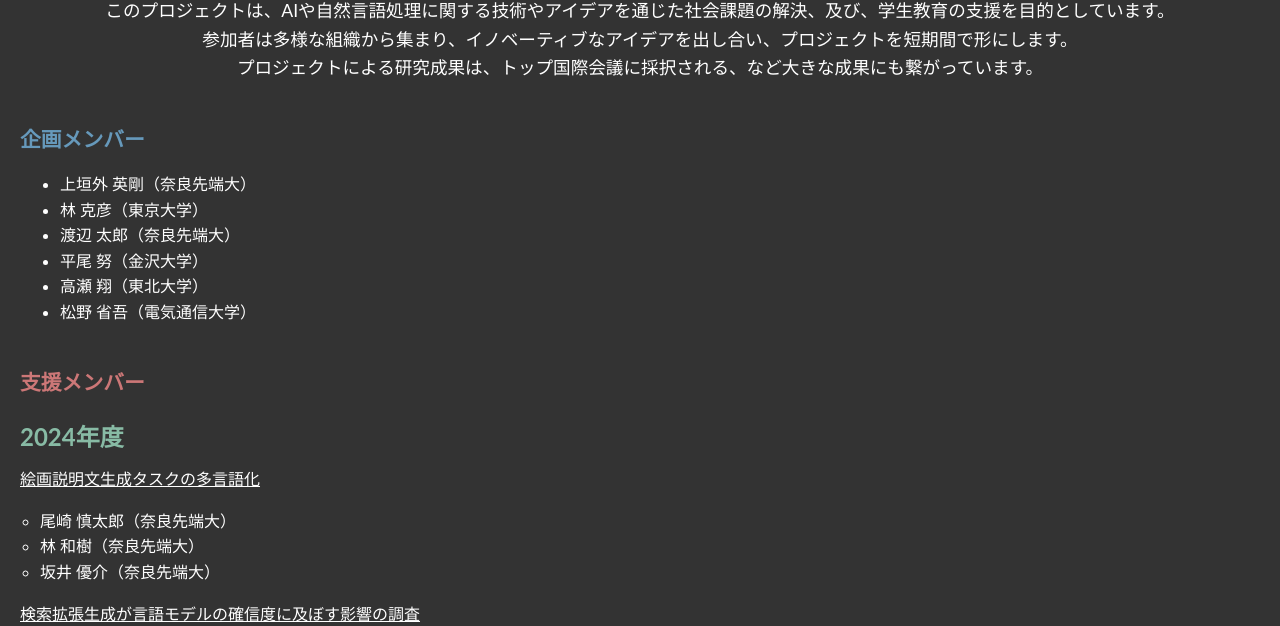
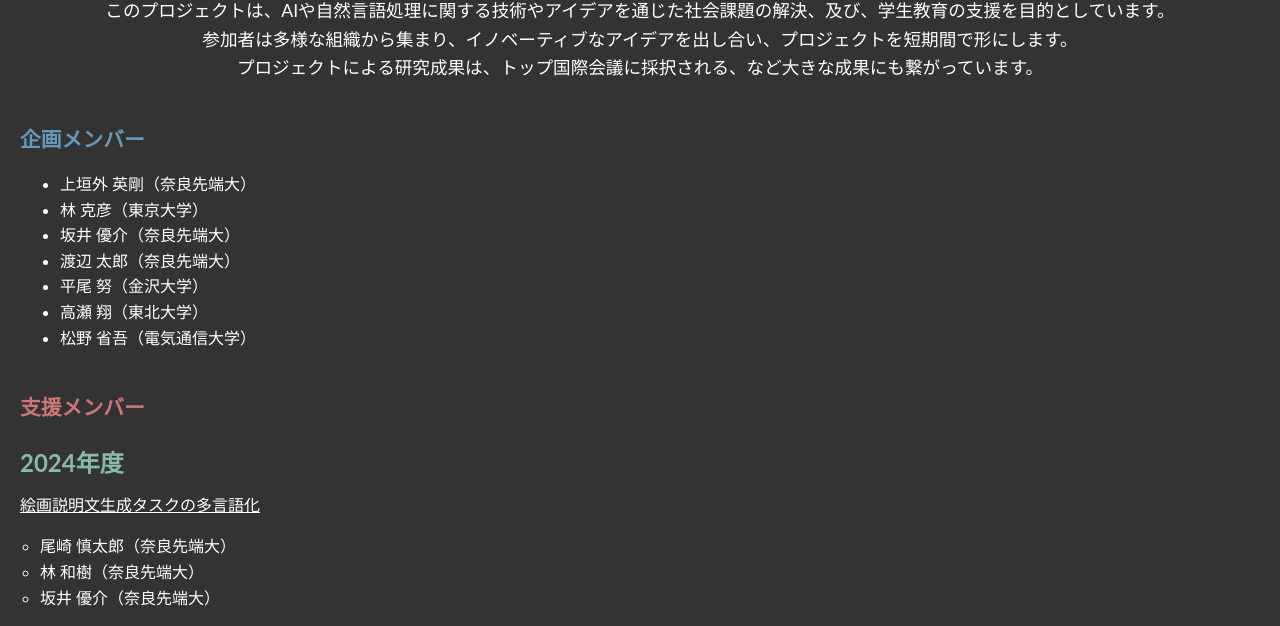
Before and after one commit to UTokyo-HayashiLab/Hackathon, a plain HTML site: page index.html in a window 1280 px wide. Shown: the part 149-775 px from the top of the page. Drawn offline with Linux system fonts and the light colour scheme.

Commit message:
Update index.html

```diff
--- a/index.html
+++ b/index.html
@@ -82,6 +82,7 @@
         <ul>
             <li>上垣外 英剛（奈良先端大）</li>
             <li>林 克彦（東京大学）</li>
+            <li>坂井 優介（奈良先端大）</li>
             <li>渡辺 太郎（奈良先端大）</li>
             <li>平尾 努（金沢大学）</li>
             <li>高瀬 翔（東北大学）</li>
```
